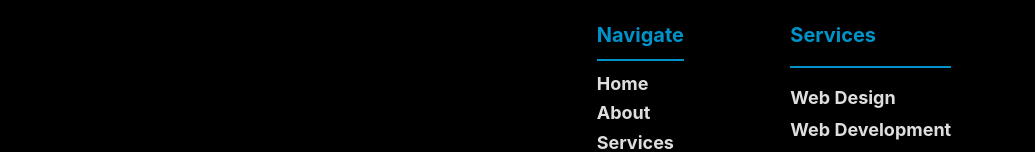
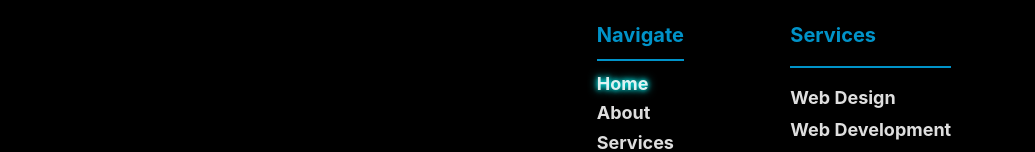
Before and after one commit to JohnFuhrm12/sierranevadawebdesigns, a React (Vite) app: page / in a window 1280 px wide. In both pictures the pointer is over the element 762 px from the left and 1448 px from the top of the page. Shown: the part 1365-1517 px from the top of the page, without its empty margins (122-1157 px from the left). Built offline with nearby package versions, Linux system fonts and the light colour scheme.

Commit message:
Footer Styling

```diff
--- a/src/styles/footer.css
+++ b/src/styles/footer.css
@@ -29,6 +29,12 @@
     margin: 0;
     font-size: 18px;
     margin-bottom: 3%;
+    transition: 0.5s;
+}
+
+.footerLink:hover {
+    transition: 0.5s;
+    text-shadow: 0 0 5px aqua, 0 0 10px aqua;
 }
 
 #copyright {
```
